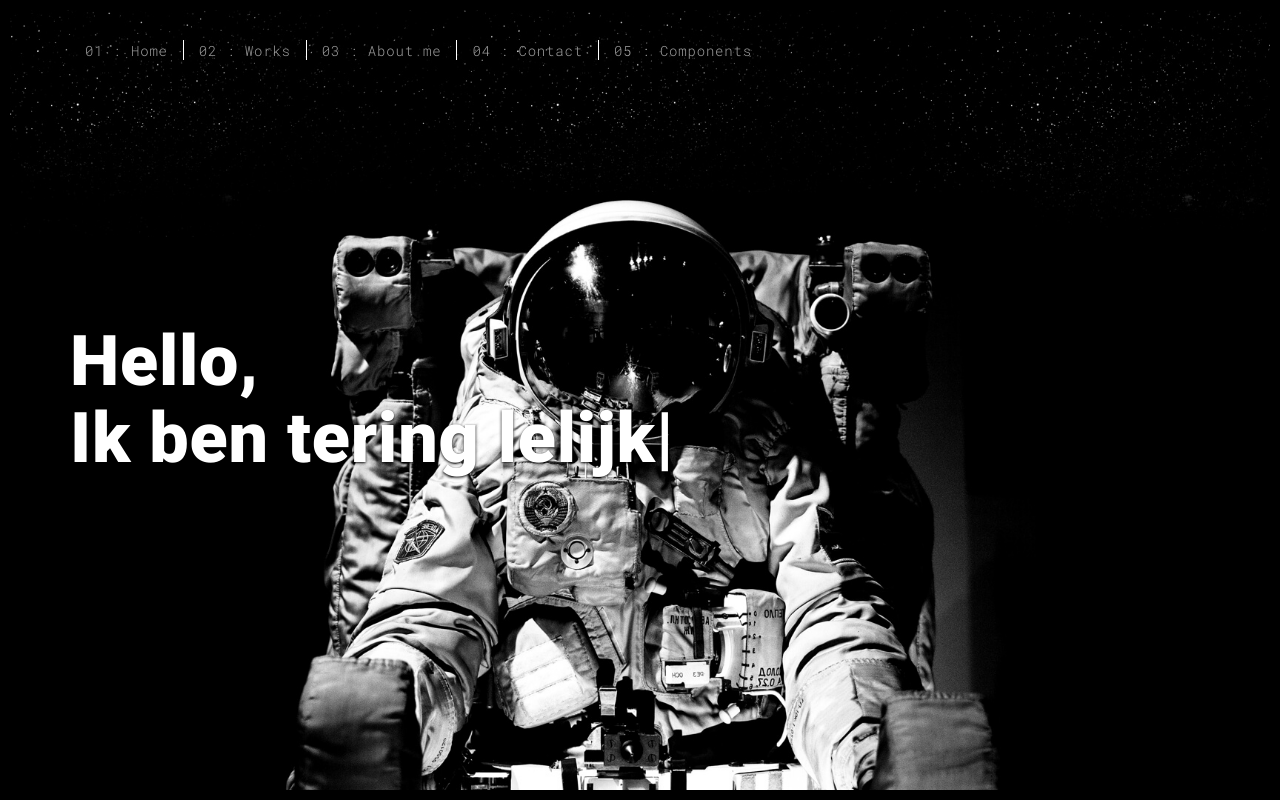
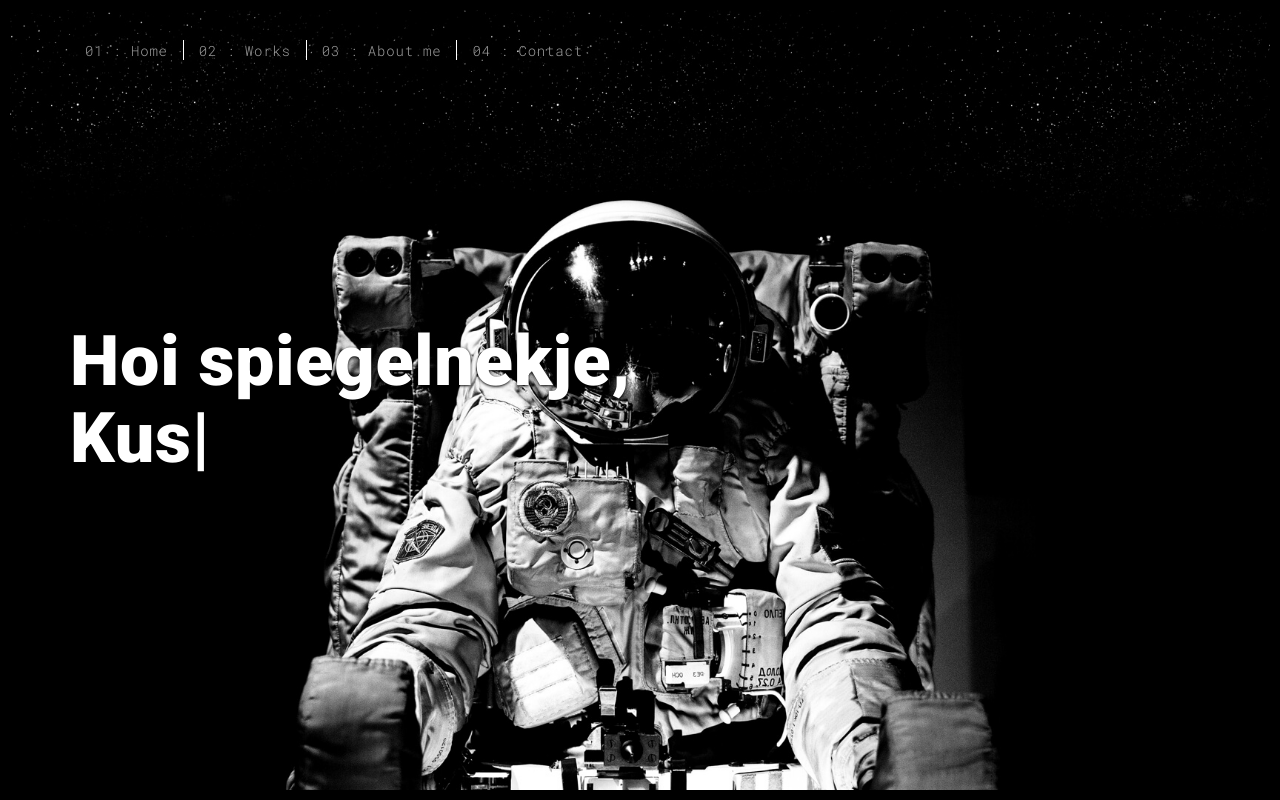
Before and after one commit to Erikvisser750/webserver_test, a Flask app: page / in a window 1280 px wide. Run offline with Flask 2, Linux system fonts and the light colour scheme; some libraries are stand-ins or nearby versions.

Commit message:
Updated home, deleted components

```diff
--- a/templates/about.html
+++ b/templates/about.html
@@ -41,7 +41,6 @@
           <li><a href="./works.html" title="">02 : Works</a></li>
           <li><a href="./about.html" title="">03 : About me</a></li>
           <li><a href="./contact.html" title="">04 : Contact</a></li>
-          <li><a href="./components.html" title="">05 : Components</a></li>
         </ul>
 
 
--- a/templates/contact.html
+++ b/templates/contact.html
@@ -41,7 +41,6 @@
           <li><a href="./works.html" title="">02 : Works</a></li>
           <li><a href="./about.html" title="">03 : About me</a></li>
           <li><a href="./contact.html" title="">04 : Contact</a></li>
-          <li><a href="./components.html" title="">05 : Components</a></li>
         </ul>
 
 
--- a/templates/index.html
+++ b/templates/index.html
@@ -41,7 +41,6 @@
           <li><a href="./works.html" title="">02 : Works</a></li>
           <li><a href="./about.html" title="">03 : About me</a></li>
           <li><a href="./contact.html" title="">04 : Contact</a></li>
-          <li><a href="./components.html" title="">05 : Components</a></li>
         </ul>
 
 
@@ -56,11 +55,11 @@
         <div class="col-xs-12">
           <div class="hero-full-wrapper">
             <div class="text-content">
-              <h1>Hello,<br>
+              <h1>Hoi spiegelnekje,<br>
                 <span id="typed-strings">
-                  <span>Mijn naam is Siard</span>
-                  <span>Ik ben tering lelijk</span>
-                  <span>Cambuur!</span>
+                  <span>Eet smakelijk.</span>
+                  <span>Tot vanavond.</span>
+                  <span>Kus</span>
                 </span>
                 <span id="typed"></span>
               </h1>
--- a/templates/thankyou.html
+++ b/templates/thankyou.html
@@ -41,7 +41,6 @@
           <li><a href="./works.html" title="">02 : Works</a></li>
           <li><a href="./about.html" title="">03 : About me</a></li>
           <li><a href="./contact.html" title="">04 : Contact</a></li>
-          <li><a href="./components.html" title="">05 : Components</a></li>
         </ul>
 
 
--- a/templates/work.html
+++ b/templates/work.html
@@ -41,7 +41,6 @@
           <li><a href="./works.html" title="">02 : Works</a></li>
           <li><a href="./about.html" title="">03 : About me</a></li>
           <li><a href="./contact.html" title="">04 : Contact</a></li>
-          <li><a href="./components.html" title="">05 : Components</a></li>
         </ul>
 
 
--- a/templates/works.html
+++ b/templates/works.html
@@ -41,7 +41,6 @@
           <li><a href="./works.html" title="">02 : Works</a></li>
           <li><a href="./about.html" title="">03 : About me</a></li>
           <li><a href="./contact.html" title="">04 : Contact</a></li>
-          <li><a href="./components.html" title="">05 : Components</a></li>
         </ul>
 
 
```
